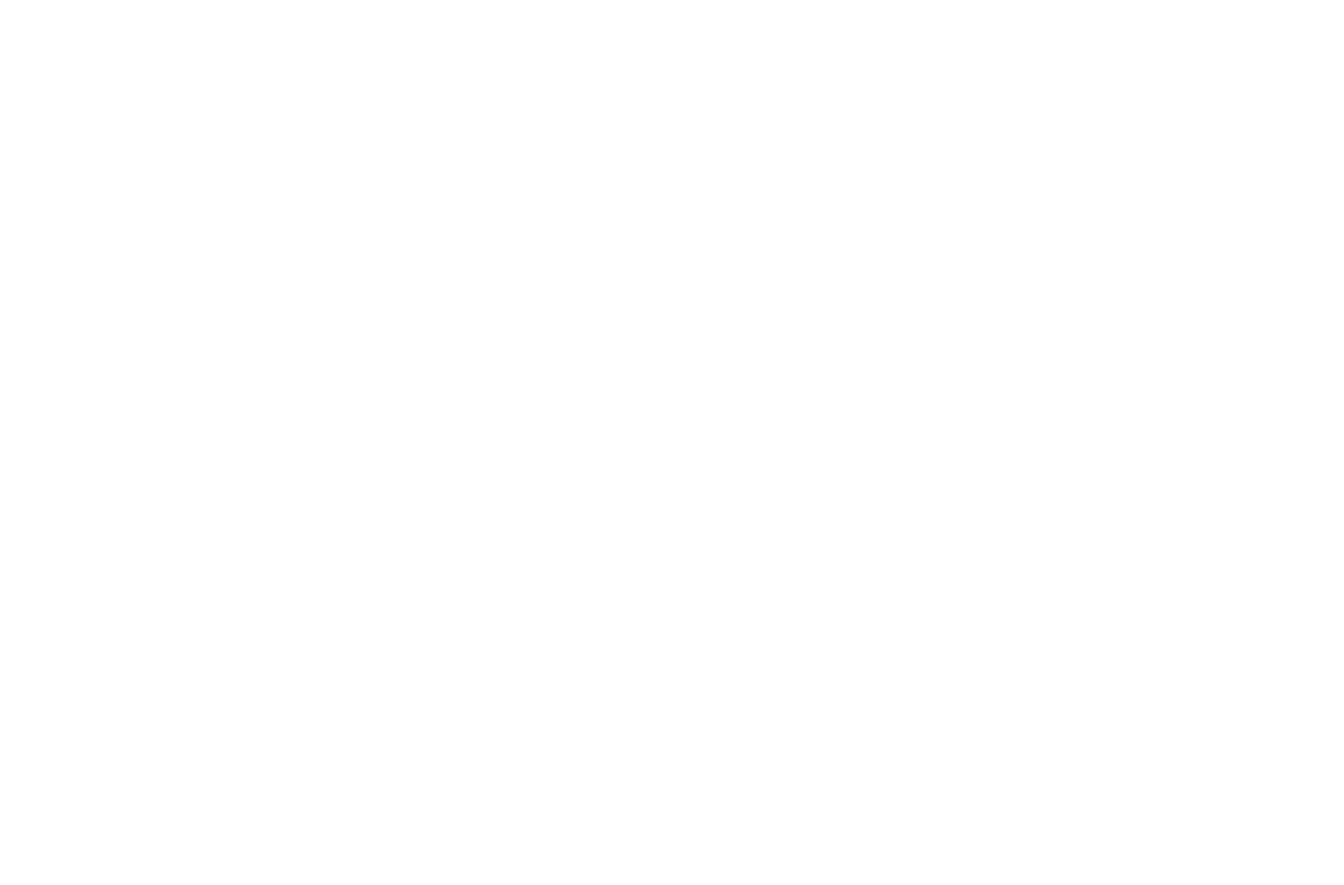
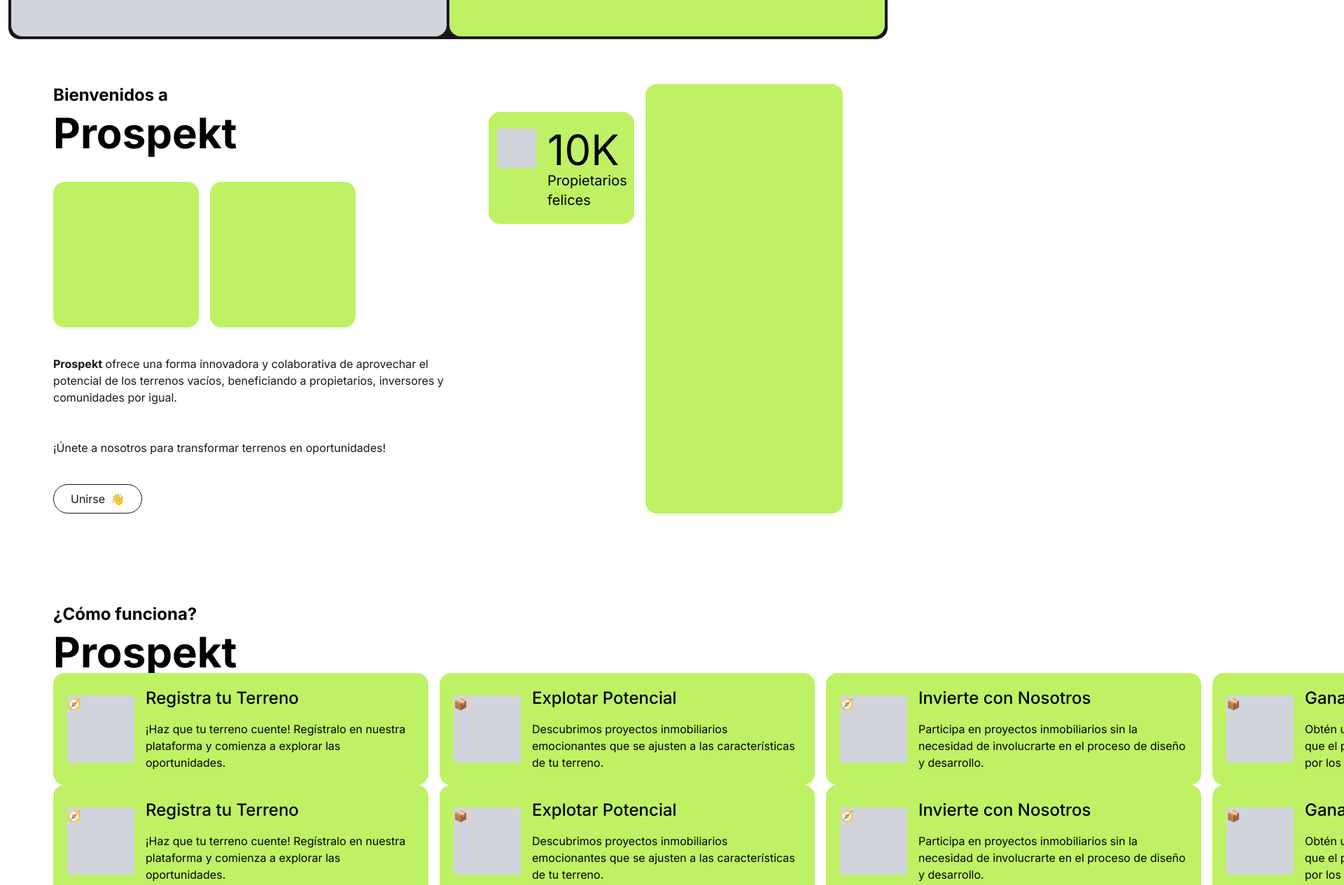
Before and after one commit to ronaldjdev/proptech, a Next.js app in the folder dcapp/: page / in a window 1280 px wide. Shown: the part 700-1965 px from the top of the page at 70% size, 1920 px wide, since content can reach past the window. Before the commit the page ends 856 px from the top, so only its background shows below. Built offline with nearby package versions, Linux system fonts and the light colour scheme.

Commit message:
Feat: Pantilla de bienvenidos creada

```diff
--- a/dcapp/src/app/globals.css
+++ b/dcapp/src/app/globals.css
@@ -1,3 +1,7 @@
 @tailwind base;
 @tailwind components;
 @tailwind utilities;
+
+:root {
+	box-sizing: border-box;
+}
--- a/dcapp/src/app/page.tsx
+++ b/dcapp/src/app/page.tsx
@@ -1,9 +1,13 @@
 import { Hero } from "@/components/Hero";
+import { HowWork } from "@/components/HowWork";
+import {Welcome} from "@/components/Welcome";
 export default function Home() {
   return (
     <>
-      <main className="flex min-h-screen flex-col items-center justify-between py-4">
-      <Hero />
+      <main className="flex min-h-screen flex-col items-center justify-between px-3">
+        <Hero />
+        <Welcome />
+        <HowWork/>
       </main>
     </>
   );
--- a/dcapp/src/components/Button.tsx
+++ b/dcapp/src/components/Button.tsx
@@ -1,7 +1,21 @@
-export const Button = () => {
+interface Props {
+  dark: boolean
+  white: boolean
+  text: string
+  icon: any
+}
+export const Button = ({ dark, white, text, icon }: Partial<Props>) => {
+  let classes = "py-2 px-6 rounded-full font-sans"
+  if (white) {
+    classes += " bg-white text-zinc-900 border border-zinc-900 w-fit"
+  }
+  if (dark) {
+    classes += " bg-zinc-900 text-white"
+  }
   return (
-    <button className="bg-zinc-900 text-white py-2 px-6 rounded-full font-sans font-grey-500">
-      Iniciar sesion
+    <button className={classes}>
+      {text}
+      <span className="ml-2">{icon}</span>
     </button>
   )
 }
--- /dev/null
+++ b/dcapp/src/components/CardHowWork.tsx
@@ -0,0 +1,20 @@
+interface Props {
+  icon: any
+  title: string
+  subtitle: string
+}
+export const CardHowWork = ({ icon, title, subtitle }: Partial<Props>) => {
+  return (
+    <>
+      <div className="flex items-center bg-lime-300 w-fit p-5 gap-4 rounded-2xl">
+        <div className="w-24 h-24 bg-gray-300">
+          {icon}
+        </div>
+        <div className="flex flex-col w-96 gap-4">
+          <h2 className="text-2xl font-medium">{title}</h2>
+          <p className="text-base">{subtitle}</p>
+        </div>
+      </div>
+    </>
+  )
+}
--- a/dcapp/src/components/Hero.tsx
+++ b/dcapp/src/components/Hero.tsx
@@ -1,7 +1,14 @@
 export const Hero = () => {
   return (
-    <div className="bg-zinc-900 text-white w-full h-[600px] p-1 rounded-3xl font-sans font-grey-500">
-      Hero
+    <div className="flex gap-1 bg-zinc-900 w-full h-[700px]  p-1 rounded-2xl font-sans font-grey-500">
+      <div className="flex flex-col gap-1 w-full h-full rounded-2xl ">
+        <div className="bg-gray-500 w-full h-2/6 rounded-2xl"></div>
+        <div className="bg-gray-300 w-full h-full rounded-2xl"></div>
+      </div>
+      <div className=" flex flex-col gap-1 w-full h-full rounded-2xl">
+        <div className="bg-gray-500 w-full h-full rounded-2xl"></div>
+        <div className="bg-lime-300 w-full h-full rounded-2xl"></div>
+      </div>
     </div>
   )
 }
--- /dev/null
+++ b/dcapp/src/components/HowWork.tsx
@@ -0,0 +1,72 @@
+import { CardHowWork } from "./CardHowWork"
+import { Section } from "./Section"
+import { Title } from "./Title"
+
+const itemsHowWork = [
+  {
+    icon: "🧭",
+    title: "Registra tu Terreno",
+    subtitle: "¡Haz que tu terreno cuente! Regístralo en nuestra plataforma y comienza a explorar las oportunidades."
+  },
+  {
+    icon: "📦",
+    title: "Explotar Potencial",
+    subtitle: "Descubrimos proyectos inmobiliarios emocionantes que se ajusten a las características de tu terreno."
+  },
+  {
+    icon: "🧭",
+    title: "Invierte con Nosotros",
+    subtitle: "Participa en proyectos inmobiliarios sin la necesidad de involucrarte en el proceso de diseño y desarrollo."
+  },
+  {
+    icon: "📦",
+    title: "Ganancias Garantizadas",
+    subtitle: "Obtén una parte justa de las ganancias una vez que el proyecto esté en marcha, sin preocuparte por los detalles técnicos."
+  },
+  {
+    icon: "🧭",
+    title: "Sigue el Progreso",
+    subtitle: "Mantente al tanto del progreso del proyecto y recibe actualizaciones regulares sobre tus inversiones"
+  },
+  {
+    icon: "📦",
+    title: "Únete a Nuestra Comunidad",
+    subtitle: "Participa en nuestra comunidad de inversores y comparte ideas con otros miembros."
+  }
+]
+export const HowWork = () => {
+  return (
+    <>
+      <Section>
+        <div className="flex flex-col w-full h-full">
+          <Title title="¿Cómo funciona?" subtitle="Prospekt" />
+          <div className="flex gap-4 flex-grow w-full ">
+            {
+              itemsHowWork.map((item, index) => (
+                <div className="w-1/2">
+                  <div className="w-1/2">
+                    <CardHowWork
+                      key={index}
+                      icon={item.icon}
+                      title={item.title}
+                      subtitle={item.subtitle}
+                    />
+                  </div>
+                  <div className="w-1/2">
+                    <CardHowWork
+                      key={index}
+                      icon={item.icon}
+                      title={item.title}
+                      subtitle={item.subtitle}
+                    />
+                  </div>
+                </div>
+
+              ))
+            }
+          </div>
+        </div>
+      </Section>
+    </>
+  )
+}
--- a/dcapp/src/components/Navbar.tsx
+++ b/dcapp/src/components/Navbar.tsx
@@ -26,7 +26,7 @@ const Items = [
 ]
 export const Navbar: React.FC = () => {
   return (
-    <nav className="flex items-center justify-between py-2 px-4">
+    <nav className="flex items-center justify-between py-2 px-4 sticky">
       <Brand />
       <div className="flex items-center justify-center gap-12 ">
         {
@@ -40,7 +40,7 @@ export const Navbar: React.FC = () => {
           ))
         }
       </div>
-      <Button />
+      <Button dark text="Iniciar sesion" />
     </nav>
   )
 }
--- /dev/null
+++ b/dcapp/src/components/Section.tsx
@@ -0,0 +1,12 @@
+interface Props {
+  children: React.ReactNode
+}
+export const Section = ({ children }: Props) => {
+  return (
+    <>
+      <div className=" flex w-full p-16">
+        {children}
+      </div>
+    </>
+  )
+}
--- /dev/null
+++ b/dcapp/src/components/Title.tsx
@@ -0,0 +1,16 @@
+interface Props {
+  title: string
+  subtitle: string
+}
+export const Title = ({ title, subtitle }: Partial<Props>) => {
+  return (
+    <>
+      <h1 className="text-2xl font-bold mb-2">
+        {title}
+      </h1>
+      <h2 className="text-6xl font-bold">
+        {subtitle}
+      </h2>
+    </>
+  )
+}
--- /dev/null
+++ b/dcapp/src/components/Welcome.tsx
@@ -0,0 +1,41 @@
+import { Button } from "./Button"
+
+import { Section } from "./Section"
+import { Title } from "./Title"
+export const Welcome = () => {
+  return (
+    <>
+      <Section>
+        <div className="flex flex-col w-full">
+          <Title title="Bienvenidos a" subtitle="Prospekt"/>
+          <div className="flex gap-4 my-10">
+            <div className="w-52 h-52 bg-lime-300 rounded-2xl"></div>
+            <div className="w-52 h-52 bg-lime-300 rounded-2xl"></div>
+          </div>
+          <p className="text-base text-zinc-900 mb-10">
+            <strong>Prospekt</strong> ofrece una forma innovadora y colaborativa de aprovechar
+            el potencial de los terrenos vacíos, beneficiando a propietarios,
+            inversores y comunidades por igual.
+            <br />
+            <br />
+            <br />
+
+            ¡Únete a nosotros para transformar terrenos en oportunidades!
+          </p>
+          <Button white text="Unirse" icon="👋" />
+        </div>
+        <div className="flex gap-4 w-full justify-end">
+          <div className="w-52 h-40 mt-10 bg-lime-300 rounded-2xl px-3 py-6 flex gap-4">
+            <div className="w-14 h-14 bg-gray-300"></div>
+            <h2 className="w-1/2 text-xl">
+              <span className="text-6xl">10K</span>
+              <br />
+              Propietarios felices
+            </h2>
+          </div>
+          <div className="w-1/2 h-full bg-lime-300 rounded-2xl"></div>
+        </div>
+      </Section>
+    </>
+  )
+}
```
